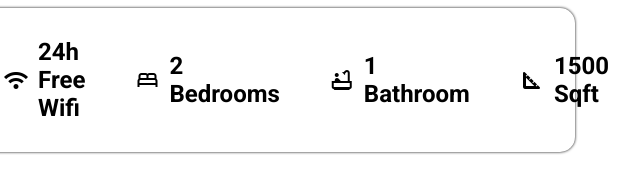
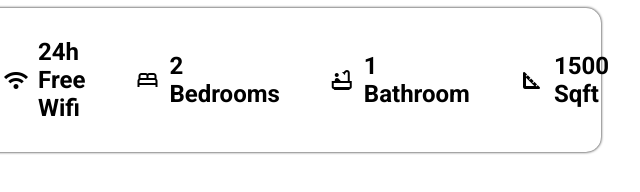
Before and after one commit to hucanlas/hucanlas.github.io, a plain HTML site: page week5/activity/index.html in a window 1280 px wide. Shown: the full height of the page, 34-674 px from the left. Drawn offline with nearby package versions, Linux system fonts and the light colour scheme.

Commit message:
style.css

```diff
--- a/week5/activity/style.css
+++ b/week5/activity/style.css
@@ -7,7 +7,7 @@ body {
 .container-wrapper {
     display: flex;
     gap: 10px;
-    width: 46%;
+    width: 48%;
     border-radius: 15px;
     padding: 10px;
     box-shadow: 0 0 3px;
```
